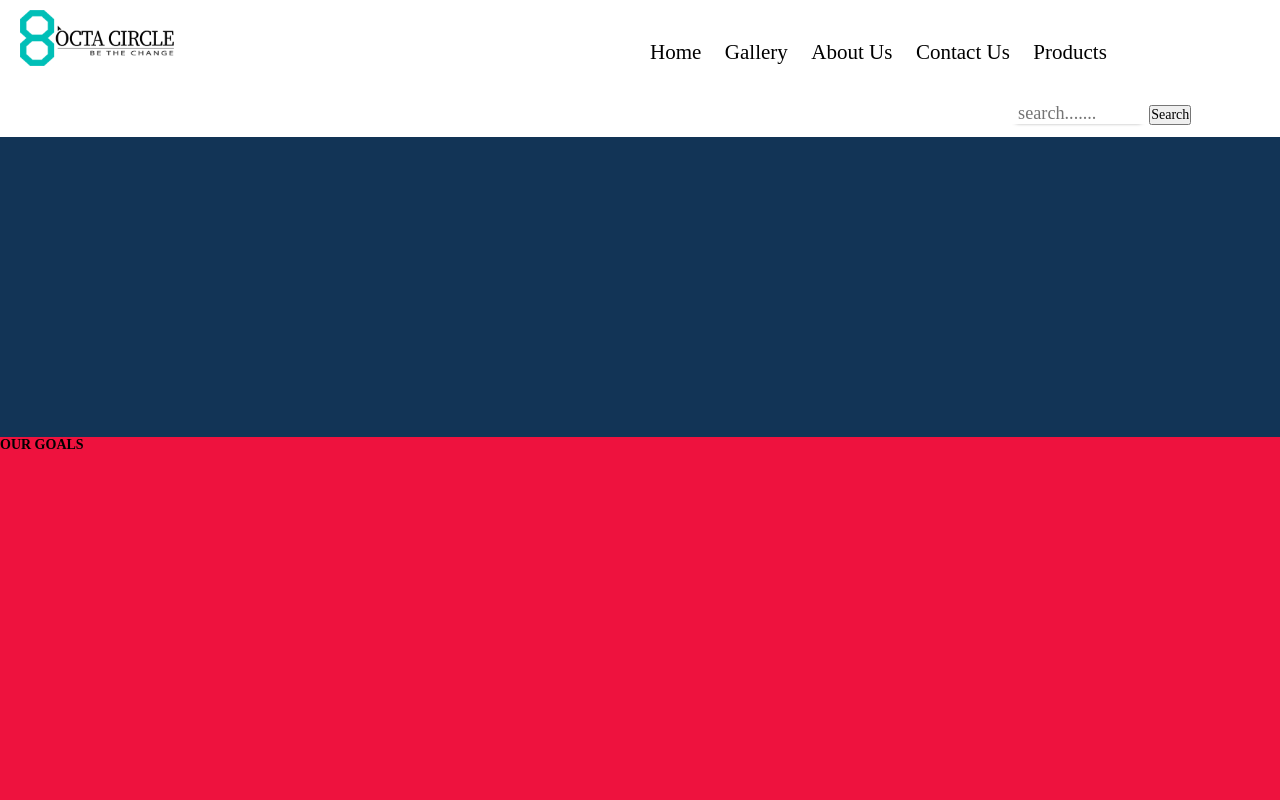
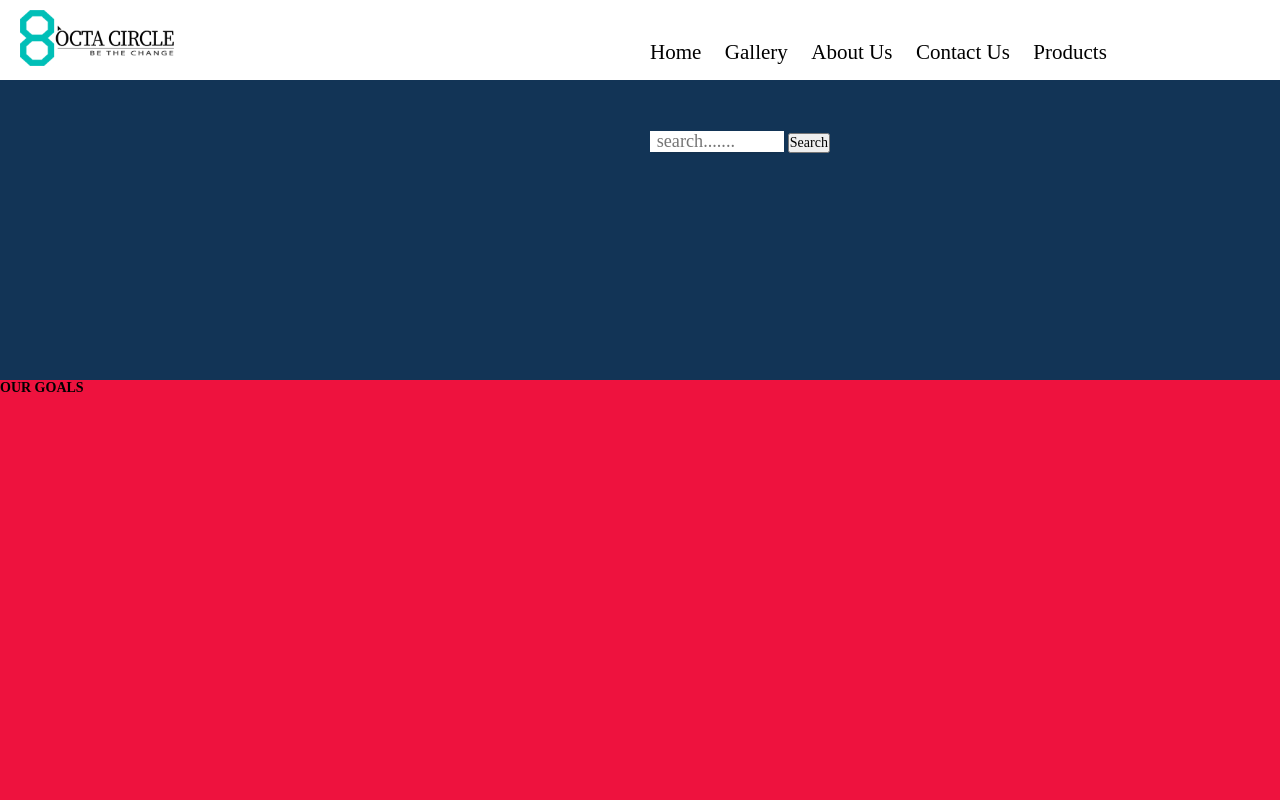
Before and after one commit to Av1nay/luomuplates, a plain HTML site: page index.html in a window 1280 px wide. Shown: the top 800 px of the page. Drawn offline with Linux system fonts and the light colour scheme.

Commit message:
search bar placed inside the <ul>

```diff
--- a/index.html
+++ b/index.html
@@ -17,11 +17,13 @@
 					<li><a href="#">About Us</a></li>
 					<li><a href="#">Contact Us</a></li>
 					<li><a href="#">Products</a></li>
+					<li>
+						<div class="search-box">
+							<input class="search-text-area" type="text" name="search" placeholder="search.......">
+							<input type="submit" name="search-button" value="Search">
+						</div>
+					</li>
 				</ul>
-				<div class="search-box">
-					<input class="search-text-area" type="text" name="search" placeholder="search.......">
-					<input type="submit" name="search-button" value="Search">
-				</div>
 				<div class="clear-fix"></div>
 			</nav>
 			<div class="clear-fix"></div>
--- a/style.css
+++ b/style.css
@@ -41,6 +41,7 @@ header{
 	float: right;
 	width: 50%;
 	margin: 12px 0 ;
+	height: 50px;
 }
 nav ul{
 	list-style: none;
```
